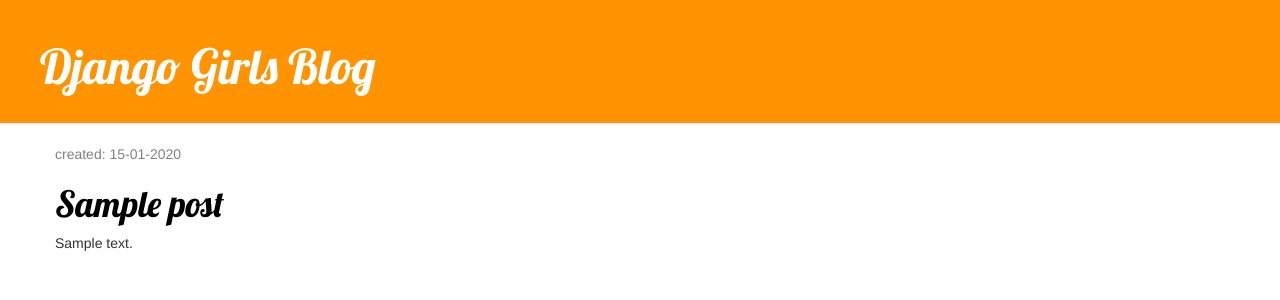
After one commit to pantania/django_tut, a Django app: template tut/blog/templates/blog/post_draft_list.html in a window 1280 px wide. The commit adds this page. Shown: the top 300 px of the page. Run offline with Django 3.2, Linux system fonts and the light colour scheme; the template is opened without the code that fills it: most values are stand-ins (such as "Sample title", 1, 10 or a date in 2020); some libraries are stand-ins or nearby versions.

Commit message:
feature update - draft, edit

```diff
--- a/tut/blog/templates/blog/base.html
+++ b/tut/blog/templates/blog/base.html
@@ -11,6 +11,7 @@
     <div class="page-header">
         {% if user.is_authenticated %}
             <a href="{% url 'post_new' %}" class="top-menu"><span class="glyphicon glyphicon-plus"></span></a>
+            <a href="{% url 'post_draft_list' %}" class="top-menu"><span class="glyphicon glyphicon-edit"></span></a>
         {% endif %}
         <h1><a href="/">Django Girls Blog</a></h1>
     </div>
--- a/tut/blog/templates/blog/post_detail.html
+++ b/tut/blog/templates/blog/post_detail.html
@@ -6,10 +6,13 @@
             <div class="date">
                 {{ post.published_date }}
             </div>
+        {% else %}
+            <a class="btn btn-default" href="{% url 'post_publish' pk=post.pk %}">Publish</a>
         {% endif %}
         {% if user.is_authenticated %}
             <a class="btn btn-default" href="{% url 'post_edit' pk=post.pk %}"><span class="glyphicon glyphicon-pencil"></span></a>
         {% endif %}
+        <a class="btn btn-default" href="{% url 'post_remove' pk=post.pk %}"><span class="glyphicon glyphicon-remove"></span></a>
         <h1>{{ post.title }}</h1>
         <p>{{ post.text|linebreaksbr }}</p>
     </div>
--- /dev/null
+++ b/tut/blog/templates/blog/post_draft_list.html
@@ -0,0 +1,11 @@
+{% extends 'blog/base.html' %}
+
+{% block content %}
+    {% for post in posts %}
+        <div class="post">
+            <p class="date">created: {{ post.created_date|date:'d-m-Y' }}</p>
+            <h1><a href="{% url 'post_detail' pk=post.pk %}">{{ post.title }}</a></h1>
+            <p>{{ post.text|truncatechars:200 }}</p>
+        </div>
+    {% endfor %}
+{% endblock %}
```
Also changed, not shown: tut/blog/urls.py (+9 -0 lines), tut/blog/views.py (+19 -2 lines).
